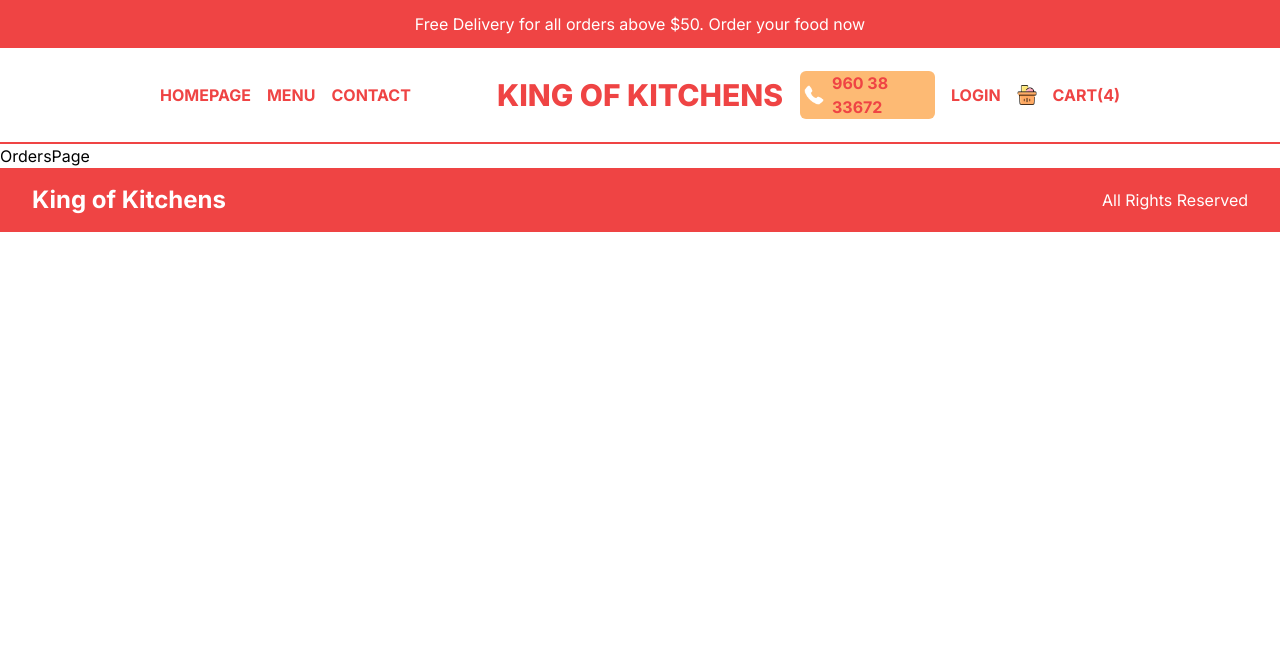
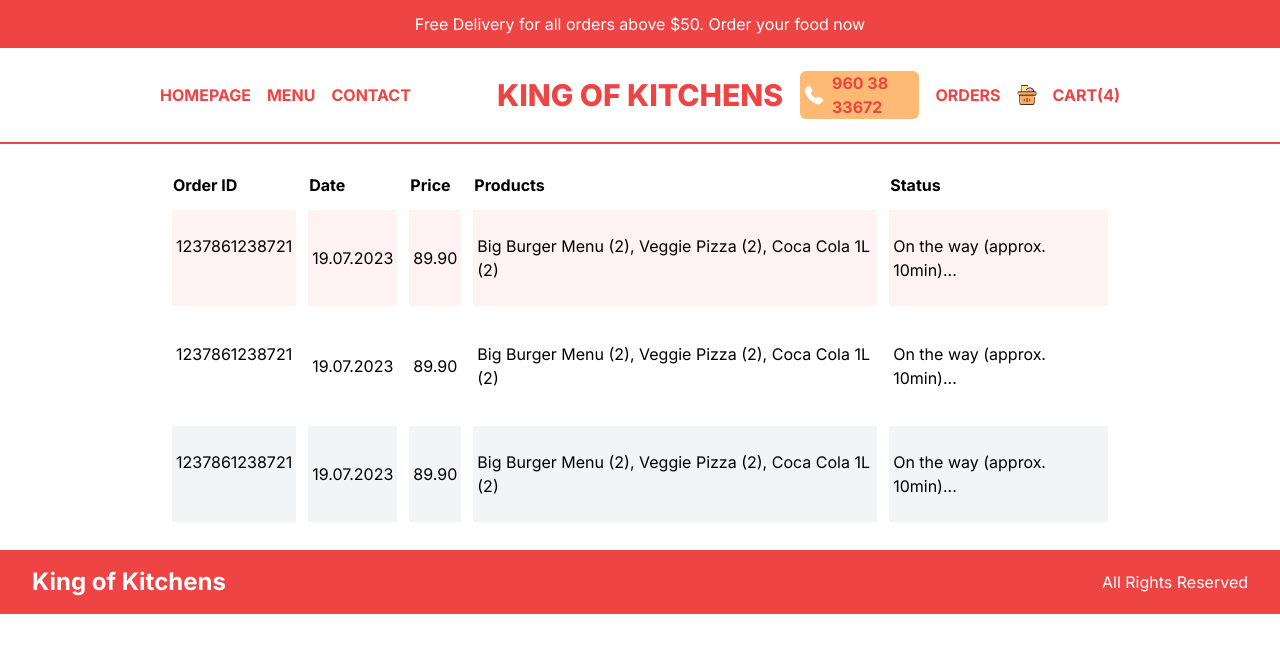
Before and after one commit to Sairam-Nulakani/restaurant-food-delivery-app-nextjs, a Next.js app: page /orders in a window 1280 px wide. Shown: the top 652 px of the page. Built offline with nearby package versions, Linux system fonts and the light colour scheme.

Commit message:
updated orders page with responsice design

```diff
--- a/src/app/orders/page.tsx
+++ b/src/app/orders/page.tsx
@@ -1,7 +1,50 @@
 import React from "react";
 
 const OrdersPage = () => {
-  return <div>OrdersPage</div>;
+  return (
+    <div className="p-4 lg:px-20 xl:px-40">
+      <table className="w-full border-separate border-spacing-3">
+        <thead>
+          <tr className="text-left">
+            <th className="hidden md:block">Order ID</th>
+            <th>Date</th>
+            <th>Price</th>
+            <th className="hidden md:block">Products</th>
+            <th>Status</th>
+          </tr>
+        </thead>
+        <tbody>
+          <tr className="text-sm md:text-base bg-red-50">
+            <td className="hidden md:block py-6 px-1">1237861238721</td>
+            <td className="py-6 px-1">19.07.2023</td>
+            <td className="py-6 px-1">89.90</td>
+            <td className="hidden md:block py-6 px-1">
+              Big Burger Menu (2), Veggie Pizza (2), Coca Cola 1L (2)
+            </td>
+            <td className="py-6 px-1">On the way (approx. 10min)...</td>
+          </tr>
+          <tr className="text-sm md:text-base odd:bg-gray-100">
+            <td className="hidden md:block py-6 px-1">1237861238721</td>
+            <td className="py-6 px-1">19.07.2023</td>
+            <td className="py-6 px-1">89.90</td>
+            <td className="hidden md:block py-6 px-1">
+              Big Burger Menu (2), Veggie Pizza (2), Coca Cola 1L (2)
+            </td>
+            <td className="py-6 px-1">On the way (approx. 10min)...</td>
+          </tr>
+          <tr className="text-sm md:text-base odd:bg-gray-100">
+            <td className="hidden md:block py-6 px-1">1237861238721</td>
+            <td className="py-6 px-1">19.07.2023</td>
+            <td className="py-6 px-1">89.90</td>
+            <td className="hidden md:block py-6 px-1">
+              Big Burger Menu (2), Veggie Pizza (2), Coca Cola 1L (2)
+            </td>
+            <td className="py-6 px-1">On the way (approx. 10min)...</td>
+          </tr>
+        </tbody>
+      </table>
+    </div>
+  );
 };
 
 export default OrdersPage;
--- a/src/components/Navbar.tsx
+++ b/src/components/Navbar.tsx
@@ -5,7 +5,7 @@
 import Image from "next/image";
 
 const Navbar = () => {
-  const user = false;
+  const user = true;
   return (
     <div className="h-12 text-red-500 p-4 flex items-center justify-between border-b-2 border-b-red-500 uppercase md:h-24 lg:px-20 xl:px-40">
       <div className="hidden md:flex gap-4 flex-1 font-bold">
```
